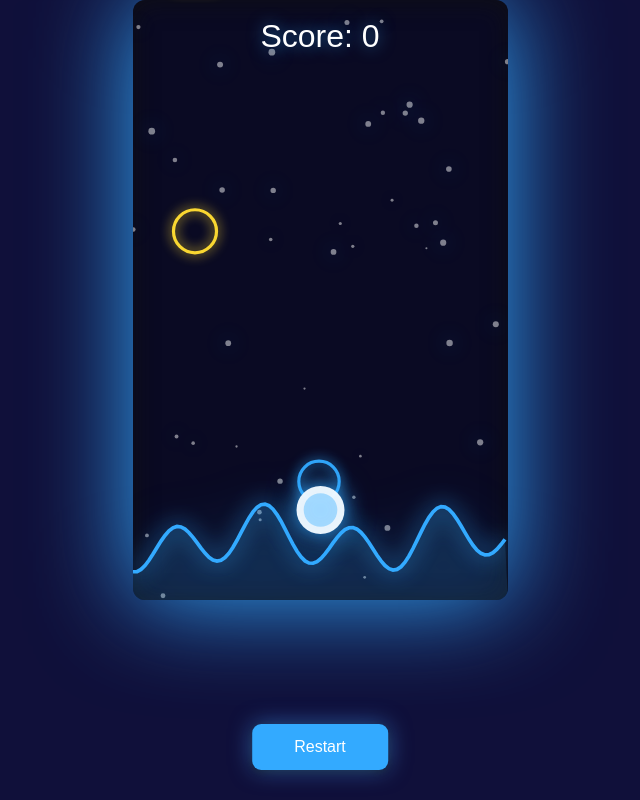
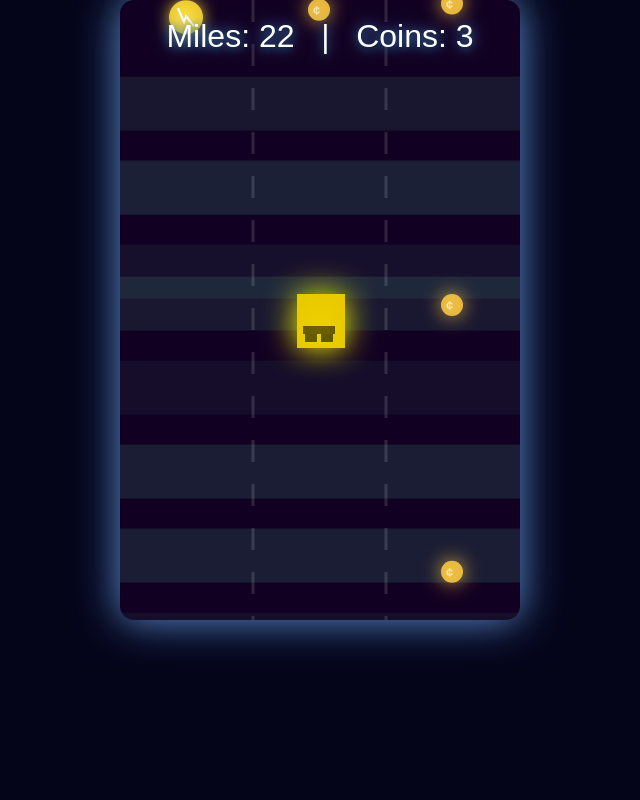
Before and after one commit to tcoffin-creator/tap-game, a plain HTML site: page index.html in a window 1280 px wide. Shown: the whole page, without its empty margins (320-960 px from the left). Drawn offline with Linux system fonts and the light colour scheme.

Commit message:
car game v1.0.1

```diff
--- a/index.html
+++ b/index.html
@@ -2,260 +2,271 @@
 <html lang="en">
 <head>
   <meta charset="UTF-8" />
-  <meta name="viewport" content="width=device-width, initial-scale=1.0" />
-  <title>Dreamwave Rider</title>
+  <meta name="viewport" content="width=device-width, initial-scale=1.0"/>
+  <title>Upgrade Highway</title>
   <style>
-    body { background: #10103a; margin: 0; overflow: hidden; }
-    #gameCanvas { display: block; margin: 0 auto; background: #0a0a23; border-radius: 12px; box-shadow: 0 0 100px #3af, 0 2px 24px #111b inset; }
-    #ui { position:fixed; top:18px; left:50%; transform:translateX(-50%); z-index:11; color:#fff; font-family:sans-serif; font-size:2em; text-shadow: 0 0 16px #3af9; }
-    #restartBtn { position:fixed; bottom:30px; left:50%; transform:translateX(-50%); z-index:11; padding:14px 42px; font-size:1em; background:#3af; color:#fff; border:none; border-radius:9px; box-shadow:0 0 22px #49f8,0 2px 9px #111; cursor:pointer; display:none;}
+    body { background: #05051a; margin: 0; }
+    #ui {
+      position:fixed; top:18px; left:50%; transform:translateX(-50%);
+      z-index:11; color:#fff; font-family:sans-serif; font-size:2em;
+      text-shadow:0 0 16px #6afc, 0 2px 8px #145;
+    }
+    #restartBtn {
+      position:fixed; bottom:30px; left:50%; transform:translateX(-50%);
+      z-index:11; padding:14px 42px; font-size:1.16em; background:#6afc;
+      color:#222; border:none; border-radius:13px; box-shadow:0 0 22px #6afc8, 0 2px 12px #121b;
+      cursor:pointer; display:none;
+    }
+    #gameCanvas { display:block; margin: 0 auto; background: #120022; border-radius:14px;
+      box-shadow:0 0 44px #6afc, 0 0px 24px #191522; }
   </style>
 </head>
 <body>
-  <div id="ui">Score: <span id="score">0</span></div>
+  <div id="ui">
+    <span>Miles: <span id="miles">0</span></span>
+    &nbsp;&nbsp;|&nbsp;&nbsp;
+    <span>Coins: <span id="coins">0</span></span>
+  </div>
   <button id="restartBtn">Restart</button>
-  <canvas id="gameCanvas" width="375" height="600"></canvas>
+  <canvas id="gameCanvas" width="400" height="620"></canvas>
   <script>
-    // Settings
-    const cw = 375, ch = 600;
+    // ---- Configuration ----
+    const J = {
+      canvasW:400, canvasH:620,
+      laneYs:[200,320,440],
+      milesPerUpgrade:10,
+      carSprites:[
+        {color:'#AAA', glow:'#6afc', shape:'rect'}, // Beater
+        {color:'#18e', glow:'#4dfd', shape:'rect'}, // Sport
+        {color:'#ec0', glow:'#ff0', shape:'rect'}, // Hot Rod
+        {color:'#3df', glow:'#aefc', shape:'round'}, // Hover Car
+        {color:'#d5a', glow:'#f6a', shape:'blob'}, // Space Limo
+      ],
+      upgradeMsgs: [
+        "Pimped-out engine!", "Neon underglow!", "Turbo mode!", "Fancy paint job!", "Wings!", "Anti-grav tech unlocked!", "Rocket boosters!", "Limo stretch!", "Alien tech!", "???"
+      ]
+    };
+    // ---- State ----
+    let running = true, lane = 1, miles = 0, coins = 0, speed = 3.1, bgOffset=0, upgrades=0, nextUpgradeAt=J.milesPerUpgrade, coinWaveTimer=0, gameTick=0;
+    let player = { x:210, y:J.laneYs[lane], w:48, h:54, sprite:0 };
+    let objects = []; // Hazards & coins
 
-    // Canvas setup
-    const canvas = document.getElementById("gameCanvas");
-    const ctx = canvas.getContext("2d");
+    // ---- HTML ----
+    const canvas = document.getElementById('gameCanvas');
+    const ctx = canvas.getContext('2d');
+    const milesEl=document.getElementById('miles'), coinsEl=document.getElementById('coins');
+    const restartBtn = document.getElementById('restartBtn');
 
-    // UI
-    const scoreEl = document.getElementById("score");
-    const restartBtn = document.getElementById("restartBtn");
-    let score = 0, running = true;
+    // ---- Helper Drawing ----
+    function drawCar(p) {
+      ctx.save();
+      let s = J.carSprites[p.sprite % J.carSprites.length];
+      ctx.shadowColor = s.glow;
+      ctx.shadowBlur = 32;
+      ctx.globalAlpha = 0.96;
+      if(s.shape==='rect'){
+        ctx.fillStyle = s.color;
+        ctx.fillRect(p.x-22, p.y-26, p.w, p.h);
+        ctx.fillStyle = "#0009";
+        ctx.fillRect(p.x-16, p.y+6, 32, 8);
+        ctx.fillRect(p.x-14, p.y+14, 12,8);
+        ctx.fillRect(p.x+2, p.y+14, 12,8);
+      }
+      else if(s.shape==='round'){
+        ctx.beginPath();
+        ctx.ellipse(p.x, p.y, p.w/2, p.h/2, 0, 0, 2*Math.PI);
+        ctx.fillStyle = s.color;
+        ctx.fill();
+      }
+      else { // Blob
+        ctx.beginPath();
+        ctx.moveTo(p.x-22,p.y-18); ctx.quadraticCurveTo(p.x,p.y-40,p.x+22,p.y-18);
+        ctx.quadraticCurveTo(p.x+36,p.y+18,p.x,p.y+24);
+        ctx.quadraticCurveTo(p.x-36,p.y+18,p.x-22,p.y-18);
+        ctx.closePath();
+        ctx.fillStyle = s.color;
+        ctx.fill();
+      }
+      ctx.restore();
+      // Trail
+      if(upgrades>2){
+        ctx.save();
+        ctx.strokeStyle=s.glow;
+        ctx.globalAlpha=0.18+0.08*(upgrades);
+        ctx.beginPath();
+        ctx.moveTo(p.x,0);ctx.lineTo(p.x,p.y-20);
+        ctx.lineWidth=7+upgrades*2;
+        ctx.shadowBlur=32;
+        ctx.shadowColor=s.glow;
+        ctx.stroke();
+        ctx.restore();
+      }
+    }
 
-    // Player
-    let player = {
-      x: cw/2, y: ch-90, radius: 24, color: "#fff", glow: "#3af", vx:0, targetX: cw/2, alive:true
-    };
-
-    // Obstacles
-    let obstacles = [];
-    let obstacleFreq = 90, obstacleTimer = 0;
-
-    // Wavy ground
-    function drawGround(offset) {
+    function drawHazard(o){
+      ctx.save();
+      ctx.shadowColor="#fd3";
+      ctx.shadowBlur=16;
+      ctx.beginPath();
+      ctx.arc(o.x,o.y,17,0,2*Math.PI);
+      ctx.fillStyle="#fd3";
+      ctx.globalAlpha=0.87;
+      ctx.fill();
+      ctx.restore();
+      // Lightning shape
       ctx.save();
       ctx.beginPath();
-      for(let x=0; x<=cw; x+=4){
-        let y = Math.sin((x+offset)/32)+Math.sin((x+offset)/14)*2;
-        ctx.lineTo(x, ch-60 + y*12);
-      }
-      ctx.lineTo(cw,ch);
-      ctx.lineTo(0,ch);
-      ctx.closePath();
-      ctx.fillStyle = "rgba(58,175,249,0.13)";
-      ctx.shadowColor = "#3af";
-      ctx.shadowBlur = 64;
-      ctx.fill();
-      ctx.restore();
-
-      // glowing line
-      ctx.save();
-      ctx.beginPath();
-      for(let x=0; x<=cw; x+=4){
-        let y = Math.sin((x+offset)/32)+Math.sin((x+offset)/14)*2;
-        ctx.lineTo(x, ch-60 + y*12);
-      }
-      ctx.strokeStyle = "#3af";
-      ctx.lineWidth = 3.7;
-      ctx.shadowBlur = 22;
-      ctx.shadowColor = "#3af";
+      ctx.moveTo(o.x-8,o.y-9);ctx.lineTo(o.x-2,o.y+5); ctx.lineTo(o.x, o.y-1); ctx.lineTo(o.x+8,o.y+9);
+      ctx.strokeStyle='#fff';
+      ctx.shadowColor='#fff9';
+      ctx.shadowBlur=12;
+      ctx.lineWidth=2;
       ctx.stroke();
       ctx.restore();
     }
-
-    // Parallax Stars
-    let backgroundStars = Array.from({length:44}, () => ({
-      x: Math.random()*cw,
-      y: Math.random()*ch,
-      size: Math.random()*2.4+1,
-      speed: Math.random()*0.8+0.2,
-      glow: "#3af"
-    }));
-
-    function drawBackground() {
+    function drawCoin(o){
       ctx.save();
-      ctx.clearRect(0,0,cw,ch);
-      backgroundStars.forEach(s=>{
-        ctx.save();
-        ctx.globalAlpha = 0.48;
-        ctx.shadowColor = s.glow;
-        ctx.shadowBlur = 22;
-        ctx.beginPath();
-        ctx.arc(s.x, s.y, s.size, 0, Math.PI*2);
-        ctx.fillStyle = "#fff";
-        ctx.fill();
-        ctx.restore();
-
-        s.y += s.speed;
-        if(s.y>ch) s.y=0;
-      });
+      ctx.shadowColor="#fc4";
+      ctx.shadowBlur=19;
+      ctx.beginPath();
+      ctx.arc(o.x,o.y,11,0,2*Math.PI);
+      ctx.fillStyle="#fc4";
+      ctx.globalAlpha=0.86;
+      ctx.fill();
+      ctx.restore();
+      ctx.save();
+      ctx.font="bold 13px sans-serif";
+      ctx.fillStyle="#fff9";
+      ctx.fillText("¢",o.x-6,o.y+5);
       ctx.restore();
     }
 
-    // Neon obstacles are shapes!
-    function makeObstacle(){
-      let shapes = ["rect","triangle","circle","diamond"];
-      let type = shapes[Math.floor(Math.random()*shapes.length)];
-      let lane = Math.floor(Math.random()*4);
-      let colors = ["#fd3","#f33","#9f3","#49f","#3af"];
-      let color = colors[Math.floor(Math.random()*colors.length)];
-      obstacles.push({
-        type,
-        color,
-        lane, // 0-3
-        x: 62 + lane*62,
-        y: -60,
-        size: Math.random()*14+32,
-        speed: Math.random()*0.8+2
-      });
-    }
+    // ---- Input ----
+    window.addEventListener('keydown', e=>{
+      if(!player.alive) return;
+      if(e.key==="ArrowLeft" && lane>0){ lane--; }
+      if(e.key==="ArrowRight" && lane<2){ lane++; }
+    });
+    canvas.addEventListener('touchstart', e=>{
+      if(!player.alive) return;
+      let x = e.touches[0].clientX - canvas.getBoundingClientRect().left;
+      if(x < player.x && lane>0) lane--;
+      else if(x > player.x && lane<2) lane++;
+    });
 
-    function drawObstacle(o){
+    // ---- Utility ----
+    function rand(a,b){ return Math.random()*(b-a)+a; }
+
+    // ---- Game Loop ----
+    function gameLoop(){
+      if(!running) return;
+      ctx.clearRect(0,0,J.canvasW,J.canvasH);
+
+      // Road background
+      bgOffset += speed*1.3;
       ctx.save();
-      ctx.shadowColor = o.color;
-      ctx.shadowBlur = 12;
-      ctx.globalAlpha = 0.97;
-      ctx.strokeStyle = o.color;
-      ctx.lineWidth = 3.2;
-      // rect
-      if(o.type=="rect"){
-        ctx.beginPath();
-        ctx.rect(o.x-o.size/2, o.y-o.size/2, o.size, o.size);
-        ctx.stroke();
+      for(let y=0; y<J.canvasH; y+=84){
+        ctx.fillStyle = `rgba(106,255,202,${.09 + 0.04*Math.sin((y+bgOffset)/44)})`;
+        ctx.fillRect(0, (y+bgOffset)%J.canvasH, J.canvasW, 54);
       }
-      // triangle
-      else if(o.type=="triangle"){
-        ctx.beginPath();
-        ctx.moveTo(o.x, o.y-o.size/2);
-        ctx.lineTo(o.x-o.size/2, o.y+o.size/2);
-        ctx.lineTo(o.x+o.size/2, o.y+o.size/2);
-        ctx.closePath();
-        ctx.stroke();
-      }
-      // diamond
-      else if(o.type=="diamond"){
-        ctx.beginPath();
-        ctx.moveTo(o.x, o.y-o.size/2);
-        ctx.lineTo(o.x-o.size/2, o.y);
-        ctx.lineTo(o.x, o.y+o.size/2);
-        ctx.lineTo(o.x+o.size/2, o.y);
-        ctx.closePath();
-        ctx.stroke();
-      }
-      // circle
-      else {
-        ctx.beginPath();
-        ctx.arc(o.x, o.y, o.size/2, 0, Math.PI*2);
+      ctx.restore();
+
+      // Lane lines
+      ctx.save();
+      for (let i=1; i<3; i++) {
+        ctx.strokeStyle="#fff2"; ctx.lineWidth=3; ctx.beginPath();
+        ctx.setLineDash([22,22]);
+        ctx.moveTo(133*i,0); ctx.lineTo(133*i,J.canvasH);
         ctx.stroke();
       }
       ctx.restore();
+
+      // Objects (hazards and coins)
+      objects.forEach((o,i)=>{
+        o.y += speed + (o.type==="hazard"? 1.3 + upgrades*0.13 : 0);
+        if(o.type==="hazard") drawHazard(o);
+        if(o.type==="coin") drawCoin(o);
+
+        // Pickup coins
+        if(o.type==="coin" && Math.abs(o.x-player.x)<25 && Math.abs(o.y-player.y)<32){
+          coins++; objects.splice(i,1);
+        }
+        // Hit hazard
+        if(o.type==="hazard" && Math.abs(o.x-player.x)<28 && Math.abs(o.y-player.y)<32){
+          running=false; player.alive=false; restartBtn.style.display='block'; restartBtn.textContent='Restart';
+        }
+      });
+      // Remove passed hazards/coins
+      objects = objects.filter(o=>o.y<700);
+
+      // Car position
+      player.x += (66+lane*133-player.x)*0.32;
+      player.y = J.laneYs[lane];
+      player.alive = running;
+
+      // Draw car
+      drawCar(player);
+
+      // Miles
+      miles += speed/52;
+      milesEl.textContent = Math.floor(miles);
+      coinsEl.textContent = coins;
+
+      // Generate object waves
+      gameTick++;
+      if(gameTick%59==0){
+        // 1 in 2: hazard, 2 in 3: coins
+        let laneOrder = [0,1,2].sort(()=>Math.random()-.5);
+        for(let i=0;i<3;i++){
+          if(Math.random()<.35)
+            objects.push({type:'hazard',x:66+laneOrder[i]*133,y:-30});
+          else if(Math.random()<.92)
+            objects.push({type:'coin',x:66+laneOrder[i]*133,y:-28});
+        }
+      }
+
+      // Upgrades!
+      if(miles>=nextUpgradeAt){
+        upgrades++;
+        nextUpgradeAt += J.milesPerUpgrade;
+        player.sprite = Math.min(upgrades, J.carSprites.length-1);
+        speed += 1.3 + 0.2*(upgrades);
+        // Fun upgrade message
+        ctx.save(); ctx.font="bold 2.1em sans-serif"; ctx.fillStyle="#6afc"; ctx.textAlign="center";
+        ctx.shadowColor="#6afc"; ctx.shadowBlur=8;
+        ctx.globalAlpha=0.87;
+        ctx.fillText(J.upgradeMsgs[upgrades%J.upgradeMsgs.length]||"??",J.canvasW/2,240);
+        ctx.restore();
+        // Mega glow "POP" effect
+        ctx.save();
+        ctx.beginPath();
+        ctx.arc(player.x,player.y,55+upgrades*9,0,2*Math.PI);
+        ctx.strokeStyle="#6afc";
+        ctx.globalAlpha=0.33;
+        ctx.lineWidth=7+upgrades*3;
+        ctx.shadowColor="#6afc";
+        ctx.shadowBlur=44;
+        ctx.stroke();
+        ctx.restore();
+      }
+
+      // Animate
+      if(running) requestAnimationFrame(gameLoop);
     }
 
-    // Draw and update player
-    function drawPlayer(){
-      ctx.save();
-      ctx.shadowColor = player.glow;
-      ctx.shadowBlur = 22;
-      ctx.beginPath();
-      ctx.arc(player.x, player.y, player.radius, 0, Math.PI*2);
-      ctx.fillStyle = player.color;
-      ctx.globalAlpha = 0.97;
-      ctx.fill();
-      ctx.restore();
-      // Neon inner glow
-      ctx.save();
-      ctx.globalAlpha = 0.38;
-      ctx.beginPath();
-      ctx.arc(player.x, player.y, player.radius*0.7, 0, Math.PI*2);
-      ctx.fillStyle = player.glow;
-      ctx.shadowColor = player.glow;
-      ctx.shadowBlur = 42;
-      ctx.fill();
-      ctx.restore();
-    }
-
-    // Touch + Keyboard controls
-    function movePlayer(toLane){
-      let lanes = [62,124,186,248];
-      player.targetX = lanes[toLane];
-    }
-    window.addEventListener("keydown",e=>{
-      if(!player.alive) return;
-      let curLane = Math.round((player.x-62)/62);
-      if(e.key==="ArrowLeft" && curLane>0) movePlayer(curLane-1);
-      if(e.key==="ArrowRight" && curLane<3) movePlayer(curLane+1);
-    });
-
-    canvas.addEventListener("touchstart", e=>{
-      if(!player.alive) return;
-      let rect = canvas.getBoundingClientRect();
-      let x = e.touches[0].clientX - rect.left;
-      let curLane = Math.round((player.x-62)/62);
-      if(x<player.x && curLane>0) movePlayer(curLane-1);
-      else if(x>player.x && curLane<3) movePlayer(curLane+1);
-    });
-
-    // Game loop
-    let groundOffset = 0;
-    function gameLoop(){
-      if(!running) return;
-      drawBackground();
-      groundOffset += 5;
-      drawGround(groundOffset);
-
-      // Obstacles
-      obstacleTimer++;
-      if(obstacleTimer>obstacleFreq){
-        makeObstacle();
-        obstacleTimer=0;
-        obstacleFreq = Math.max(38, 90-~~(score/12));
-      }
-      obstacles.forEach(o=>{
-        o.y += o.speed;
-        drawObstacle(o);
-      });
-
-      // Remove passed obstacles
-      obstacles = obstacles.filter(o=>o.y<ch+32);
-
-      // Move & draw player
-      player.x += (player.targetX-player.x)*0.28;
-      drawPlayer();
-
-      // Collision
-      obstacles.forEach(o=>{
-        let d = Math.hypot(player.x-o.x, player.y-o.y);
-        if(d<player.radius+o.size/2-8 && o.y>player.y-30 && player.alive){
-          player.alive = false; running = false;
-          restartBtn.style.display='block';
-          restartBtn.textContent='Restart';
-        }
-      });
-
-      // Score
-      let passed = obstacles.filter(o=>o.y>player.y+player.radius);
-      score = passed.length;
-      scoreEl.textContent = score;
-      if(player.alive) requestAnimationFrame(gameLoop);
-    }
-    // Restart handler
-    restartBtn.onclick = ()=>{
-      player = { x: cw/2, y: ch-90, radius: 24, color: "#fff", glow: "#3af", vx:0, targetX: cw/2, alive:true };
-      obstacles = [];
-      score = 0;
-      running = true;
-      obstacleFreq = 90, obstacleTimer = 0;
+    // ---- Start / Restart ----
+    function resetGame() {
+      lane=1; miles=0; coins=0; speed=3.1; bgOffset=0; upgrades=0;
+      nextUpgradeAt=J.milesPerUpgrade; gameTick=0;
+      player={x:210, y:J.laneYs[lane], w:48, h:54, sprite:0};
+      objects=[]; running=true; player.alive=true;
       restartBtn.style.display='none';
       gameLoop();
-    };
-    // Start!
-    gameLoop();
+    }
+    restartBtn.onclick=resetGame;
+
+    // ---- Go! ----
+    resetGame();
   </script>
 </body>
 </html>
```
